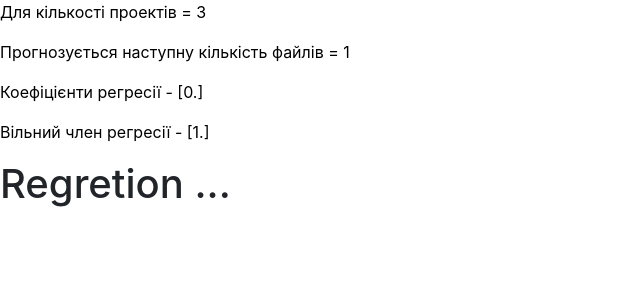
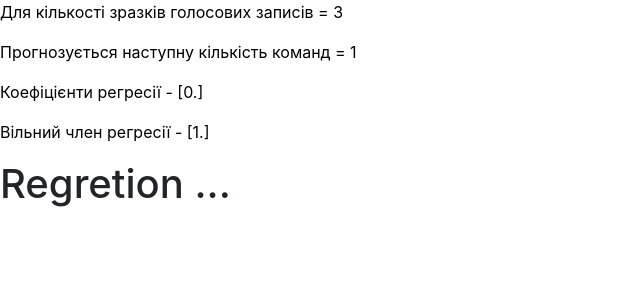
Before and after one commit to BOGDAN19997/coursework2201, a Flask app: page /regretion in a window 1280 px wide. Shown: the part 56-356 px from the top of the page, without its empty margins (0-640 px from the left). Run offline with Flask 2, Linux system fonts and the light colour scheme; tables that the repository leaves empty hold one stand-in row (values such as "Sample post"); some libraries are stand-ins or nearby versions.

Commit message:
Update regretion.html

```diff
--- a/templates/regretion.html
+++ b/templates/regretion.html
@@ -2,8 +2,8 @@
 
 {% block content %}
 
-<p ><font color="#000000">Для кількості проектів = {{ test_data }}</font></p>
-    <p ><font color="#000000">Прогнозується наступну кількість файлів = {{ row }}</font></p>
+<p ><font color="#000000">Для кількості зразків голосових записів = {{ test_data }}</font></p>
+    <p ><font color="#000000">Прогнозується наступну кількість команд = {{ row }}</font></p>
     <p ><font color="#000000">Коефіцієнти регресії  - {{ coef }}</font></p>
     <p ><font color="#000000">Вільний член регресії - {{ coef1 }}</font></p>
 
```
